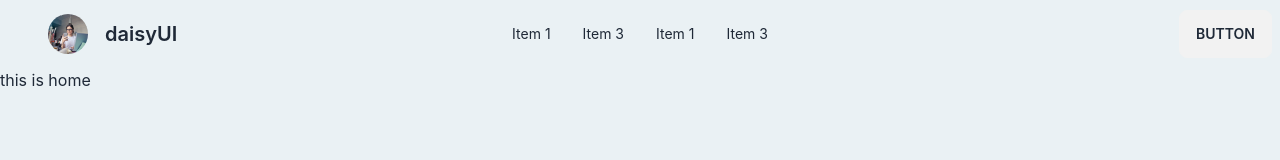
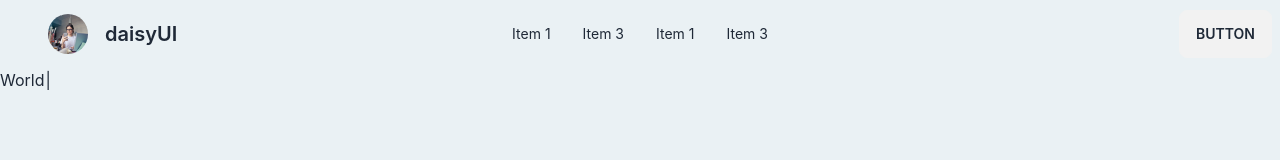
Before and after one commit to Sayeednayeem1/abu-sayeed-portfolio, a React (Create React App) app: page / in a window 1280 px wide. Shown: the top 160 px of the page. Built offline with nearby package versions, Linux system fonts and the light colour scheme.

Commit message:
installed react typewriter

```diff
--- a/package.json
+++ b/package.json
@@ -10,6 +10,7 @@
     "react-dom": "^18.2.0",
     "react-router-dom": "^6.16.0",
     "react-scripts": "5.0.1",
+    "typewriter-effect": "^2.20.1",
     "web-vitals": "^2.1.4"
   },
   "scripts": {
--- a/src/components/Home/Home.js
+++ b/src/components/Home/Home.js
@@ -1,9 +1,16 @@
 import React from 'react';
+import Typewriter from 'typewriter-effect';
 
 const Home = () => {
     return (
         <div>
-            <h1>this is home</h1>
+            <Typewriter
+                options={{
+                    strings: ['Hello', 'World'],
+                    autoStart: true,
+                    loop: true,
+                }}
+            />
         </div>
     );
 };
```
Also changed, not shown: 1 other file (tests, documents, lock files or other folders).
